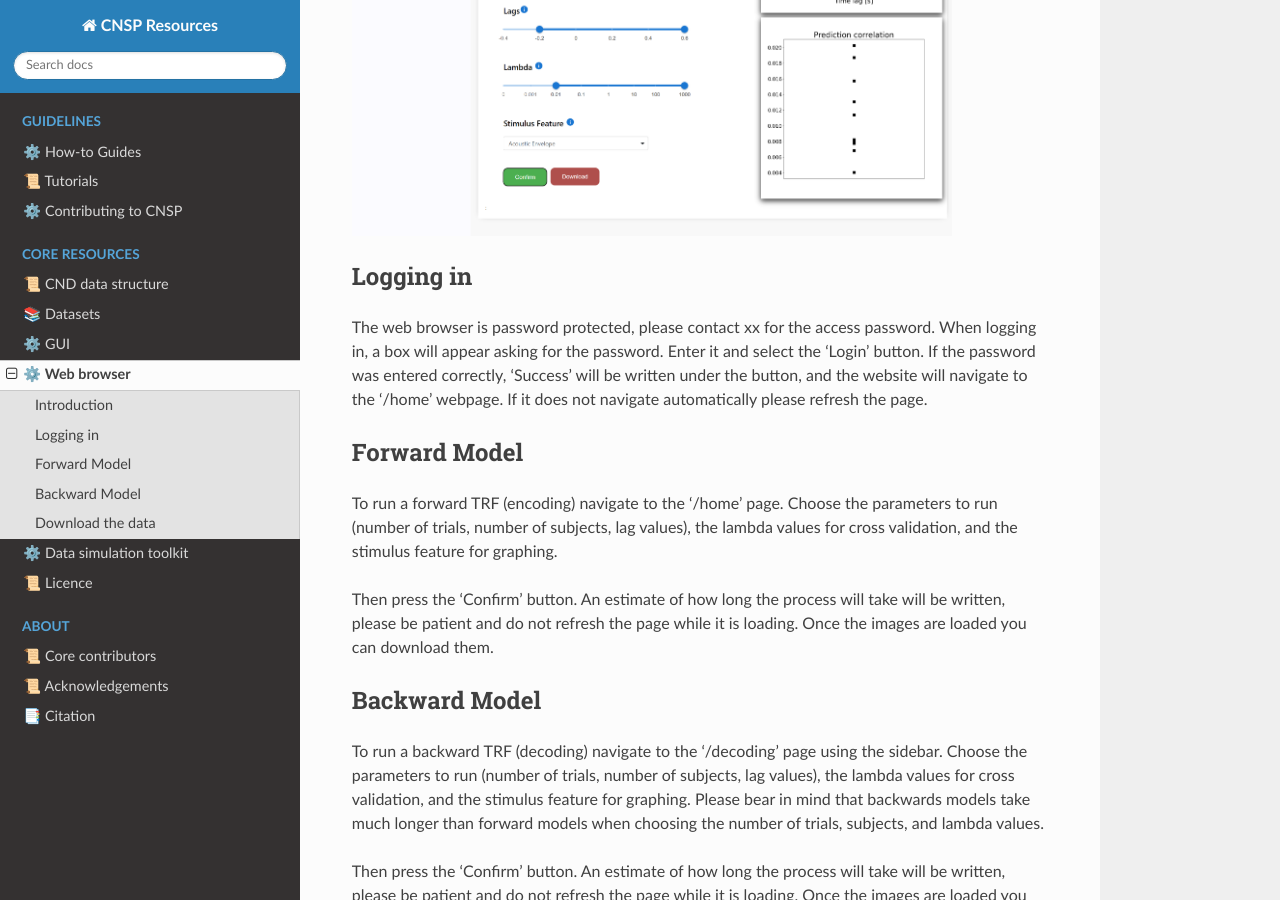
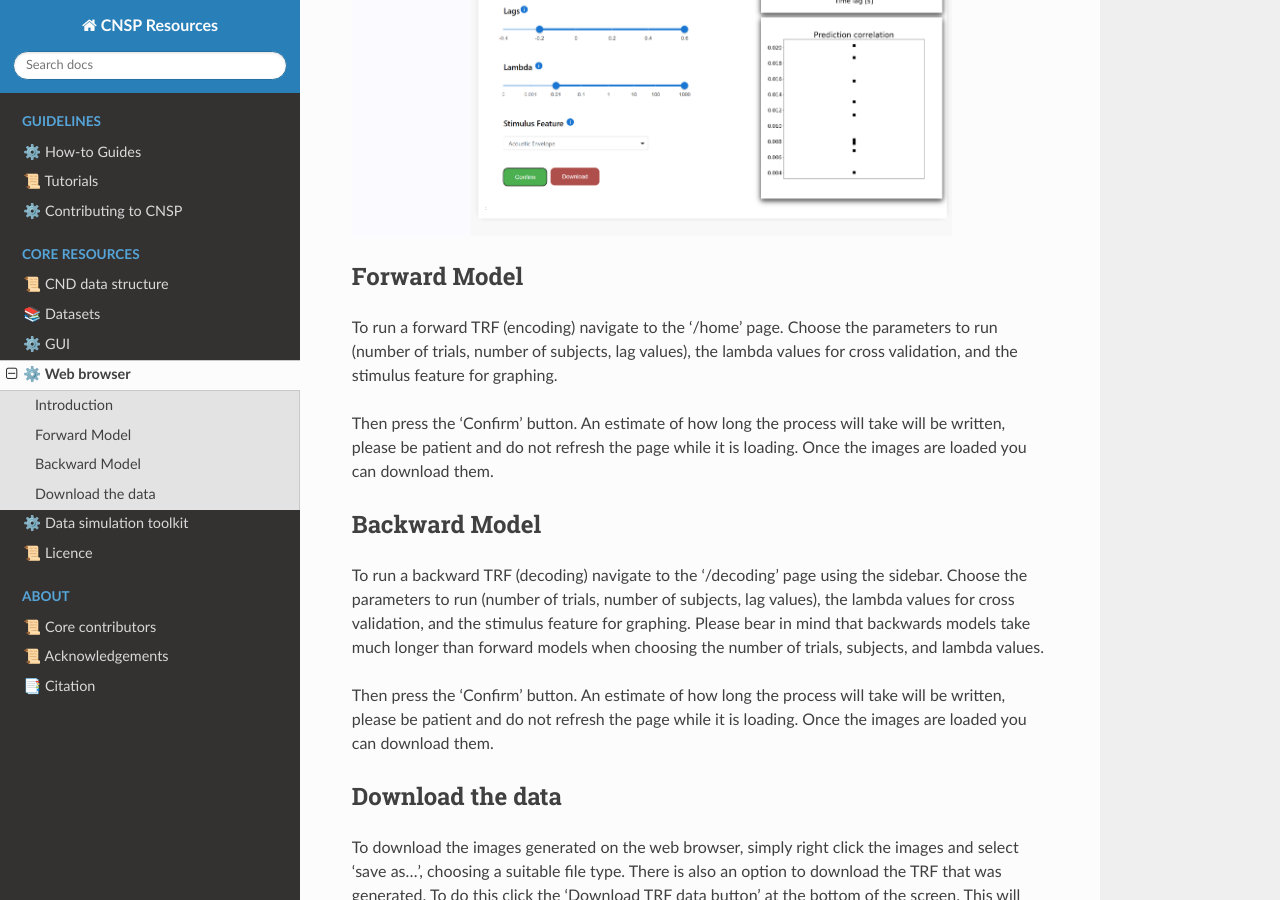
Before and after one commit to CNSP-Workshop/CNSP-resources, a Sphinx documentation site: the page built from docs/databrowserPage.rst, in a window 1280 px wide and 900 px high, scrolled down 703 px. Built offline with Sphinx 7.4.7 and the Read the Docs theme 2.0.0, drawn with Linux system fonts in a browser that asks for light colours; pages that are not in the unit, such as notebooks, are missing from menus.

Commit message:
Update databrowserPage.rst

```diff
--- a/docs/databrowserPage.rst
+++ b/docs/databrowserPage.rst
@@ -15,13 +15,6 @@ The web browser uses functions from the `mTRF-Toolbox for Python <https://mtrfpy
 .. image:: images/webBasedDataBrowser.png
   :width: 600
   :alt: Web-based data browser
-
-
-Logging in
-============
-The web browser is password protected, please contact xx for the access password.
-When logging in, a box will appear asking for the password. Enter it and select the 'Login' button. If the password was entered correctly, 'Success' will be written under the button, and the
-website will navigate to the '/home' webpage. If it does not navigate automatically please refresh the page.
 
 
 Forward Model
```
